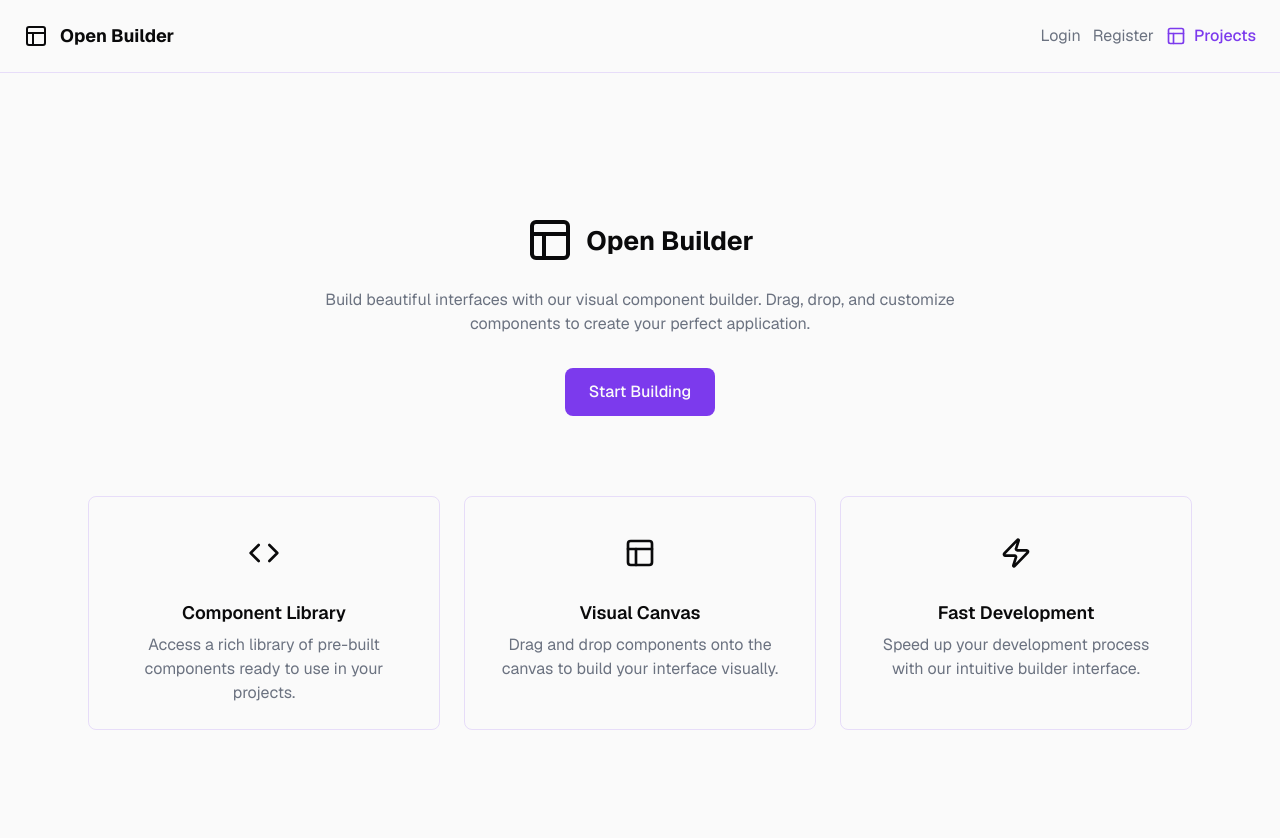
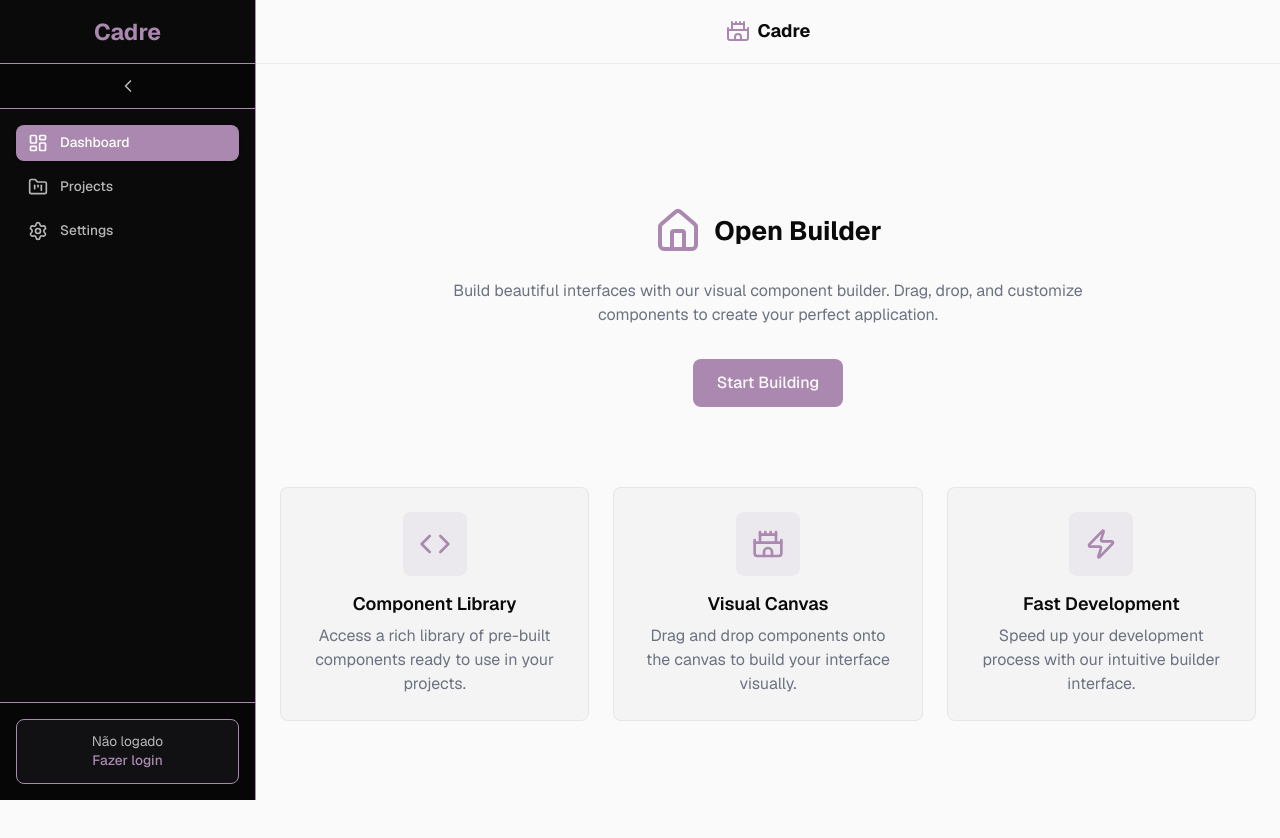
Before and after one commit to AllanCordova/openbuilder, a Next.js app: page / in a window 1280 px wide. Shown: the top 838 px of the page. Built offline with nearby package versions, Linux system fonts and the light colour scheme; no server answers.

Commit message:
feat: update theme colors and implement sidebar layout

```diff
--- a/app/globals.css
+++ b/app/globals.css
@@ -6,10 +6,10 @@
   --color-neutral-200: #e4e4e7;
   --color-neutral-400: #a1a1aa;
   --color-neutral-950: #0a0a0b;
-  --color-violet-600: #7c3aed;
-  --color-violet-700: #6d28d9;
-  --color-violet-400: #a78bfa;
-  --color-violet-300: #c4b5fd;
+  --color-primary-400: #836587;
+  --color-primary-300: #aa88af;
+  --color-primary-600: #5b455e;
+  --color-primary-700: #362838;
   --color-gray-500: #6b7280;
   --color-gray-700: #374151;
   --color-gray-400: #9ca3af;
@@ -19,29 +19,22 @@
   --color-red-400: #f87171;
 }
 
-@theme inline {
-  --radius-sm: 0.375rem;
-  --radius-md: 0.5rem;
-  --radius-lg: 0.75rem;
-  --radius-dashboard: 0.75rem;
-  --spacing-dashboard: 1.5rem;
-}
-
 :root {
   --background: var(--color-neutral-50);
   --foreground: var(--color-neutral-950);
-  --primary: var(--color-violet-600);
-  --primary-hover: var(--color-violet-300);
-  --secondary: var(--color-violet-400);
+  --primary: var(--color-primary-300);
+  --primary-hover: var(--color-primary-700);
+  --secondary: var(--color-primary-400);
   --muted: var(--color-gray-500);
   --background-alt: var(--color-neutral-100);
   --border-light: var(--color-neutral-200);
   --dashboard-border: 2px dashed var(--border-light);
   --dashboard-bg: var(--background-alt);
-  --header-border: rgba(124, 58, 237, 0.15);
+  --header-border: rgba(170, 136, 175, 0.15);
   --header-link: var(--muted);
   --header-link-active: var(--primary);
   --destructive: var(--color-red-600);
+
   --text-xs: clamp(0.6875rem, 0.65rem + 0.1vw, 0.75rem);
   --text-sm: clamp(0.8125rem, 0.775rem + 0.1vw, 0.875rem);
   --text-base: clamp(0.9375rem, 0.875rem + 0.2vw, 1rem);
@@ -54,19 +47,67 @@
   :root {
     --background: var(--color-neutral-950);
     --foreground: var(--color-slate-200);
-    --primary: var(--color-violet-400);
-    --primary-hover: var(--color-violet-300);
-    --secondary: var(--color-violet-300);
+    --primary: var(--color-primary-300);
+    --primary-hover: var(--color-primary-700);
+    --secondary: var(--color-primary-700);
     --muted: var(--color-gray-400);
     --background-alt: var(--color-zinc-800);
     --border-light: var(--color-gray-700);
-    --dashboard-border: 2px dashed var(--border-light);
     --dashboard-bg: var(--background-alt);
-    --header-border: rgba(167, 139, 250, 0.15);
-    --header-link: var(--muted);
-    --header-link-active: var(--primary);
     --destructive: var(--color-red-400);
   }
+}
+
+@theme inline {
+  --radius-sm: 0.375rem;
+  --radius-md: 0.5rem;
+  --radius-lg: 0.75rem;
+  --radius-dashboard: 0.75rem;
+  --spacing-dashboard: 1.5rem;
+
+  --radius-default: var(--radius-md);
+
+  --color-background: var(--background);
+  --color-foreground: var(--foreground);
+  --color-primary: var(--primary);
+  --color-primary-hover: var(--primary-hover);
+  --color-muted: var(--muted);
+  --color-background-alt: var(--background-alt);
+  --color-border-light: var(--border-light);
+  --color-header: var(--header-border);
+  --color-header-link: var(--header-link);
+  --color-header-link-active: var(--header-link-active);
+
+  --color-status-success: #22c55e;
+  --color-status-failed: #ef4444;
+  --color-status-pending: #eab308;
+}
+
+@utility text-typography-heading {
+  font-size: var(--text-lg);
+  line-height: 1.35;
+}
+
+@utility text-typography-body {
+  font-size: var(--text-base);
+  line-height: 1.5;
+}
+
+@utility text-typography-display {
+  font-size: var(--text-2xl);
+  line-height: 1.25;
+}
+
+@utility max-w-canvas {
+  max-width: 72rem;
+}
+
+@utility p-spacing-lg {
+  padding: var(--spacing-dashboard);
+}
+
+@utility gap-spacing-md {
+  gap: 0.75rem;
 }
 
 body {
@@ -74,73 +115,3 @@ body {
   color: var(--foreground);
   font-family: var(--font-geist-sans), system-ui, sans-serif;
 }
-
-.bg-primary {
-  background-color: var(--primary);
-}
-.text-background {
-  color: var(--background);
-}
-.text-foreground {
-  color: var(--foreground);
-}
-.text-muted {
-  color: var(--muted);
-}
-.rounded-default {
-  border-radius: var(--radius-md);
-}
-.text-typography-heading {
-  font-size: var(--text-lg);
-  line-height: 1.35;
-}
-.text-typography-body {
-  font-size: var(--text-base);
-  line-height: 1.5;
-}
-.text-typography-display {
-  font-size: var(--text-2xl);
-  line-height: 1.25;
-}
-.max-w-canvas {
-  max-width: 72rem;
-}
-.p-spacing-lg {
-  padding: var(--spacing-dashboard);
-}
-.gap-spacing-md {
-  gap: 0.75rem;
-}
-
-.border-header {
-  border-color: var(--header-border);
-}
-
-.text-header-link {
-  color: var(--header-link);
-}
-
-.text-header-link:hover {
-  color: var(--primary-hover);
-}
-
-.text-header-link-active {
-  color: var(--header-link-active);
-}
-
-.text-header-link-active:hover {
-  color: var(--primary-hover);
-}
-
-/* Build Status Colors */
-.text-status-success {
-  color: #22c55e;
-}
-
-.text-status-failed {
-  color: #ef4444;
-}
-
-.text-status-pending {
-  color: #eab308;
-}
--- a/app/layout.tsx
+++ b/app/layout.tsx
@@ -1,10 +1,10 @@
 import type { Metadata } from "next";
 import { Geist, Geist_Mono } from "next/font/google";
-import "./globals.css";
-import { Header } from "@/components/ui/Header";
 import { Toaster } from "sonner";
 import { QueryProvider } from "./QueryProvider";
 import { ConfirmModal } from "@/components/ui/ConfirmModal";
+import { SidebarClient } from "@/components/ui/SidebarClient";
+import "./globals.css";
 
 const geistSans = Geist({
   variable: "--font-geist-sans",
@@ -17,7 +17,7 @@ const geistMono = Geist_Mono({
 });
 
 export const metadata: Metadata = {
-  title: "Open Builder",
+  title: "Cadre",
   description: "Build pages visually with drag-and-drop components.",
 };
 
@@ -32,10 +32,11 @@ export default function RootLayout({
         className={`${geistSans.variable} ${geistMono.variable} antialiased`}
       >
         <QueryProvider>
-          <Header />
-          <Toaster richColors closeButton />
-          {children}
-          <ConfirmModal />
+          <SidebarClient>
+            <Toaster richColors closeButton />
+            {children}
+            <ConfirmModal />
+          </SidebarClient>
         </QueryProvider>
       </body>
     </html>
--- a/app/page.tsx
+++ b/app/page.tsx
@@ -1,6 +1,5 @@
 import Link from "next/link";
-import { Layout, Sparkles, Code, Zap } from "lucide-react";
-import { Header } from "@/components/ui/Header";
+import { House, Code, Zap, Castle } from "lucide-react";
 
 export default function Home() {
   return (
@@ -8,7 +7,7 @@ export default function Home() {
       <main className="flex-1 flex flex-col items-center justify-center p-spacing-lg max-w-canvas mx-auto w-full">
         <section className="text-center mb-12">
           <div className="flex items-center justify-center gap-3 mb-6">
-            <Layout className="text-primary" size={48} strokeWidth={2} />
+            <House className="text-primary" size={48} strokeWidth={2} />
             <h1 className="text-typography-display font-bold text-foreground">
               Open Builder
             </h1>
@@ -41,7 +40,7 @@ export default function Home() {
 
           <div className="flex flex-col items-center p-6 bg-background-alt border border-header rounded-default">
             <div className="bg-primary/10 p-4 rounded-default mb-4">
-              <Layout className="text-primary" size={32} strokeWidth={2} />
+              <Castle className="text-primary" size={32} strokeWidth={2} />
             </div>
             <h2 className="text-typography-heading font-semibold text-foreground mb-2">
               Visual Canvas
--- a/components/ui/Header.tsx
+++ b/components/ui/Header.tsx
@@ -1,100 +1,40 @@
 "use client";
 
 import Link from "next/link";
-import { useRouter } from "next/navigation";
-import { Layout, User, LogOut } from "lucide-react";
-import { useProfile, useProfileMutations } from "@/hooks/useProfile";
-import { ErrorFallback } from "./ErrorFallback";
-import { toast } from "sonner";
+import { Castle, Menu } from "lucide-react";
 
-export const Header = () => {
-  const router = useRouter();
-  const { data, isLoading, error } = useProfile();
-  const { logout } = useProfileMutations();
-
-  const handleLogout = async () => {
-    const response = await logout();
-
-    if (response.success) {
-      router.push("/login");
-      toast.success("Logged out successfully!");
-    }
-  };
-
-  if (error) {
-    return <ErrorFallback error={error.message || "Failed to load user!"} />;
-  }
-
+export const Header = ({ onOpenSidebar }: { onOpenSidebar: () => void }) => {
   return (
     <header
       data-testid="header-main-container"
-      className="flex items-center justify-between bg-background border-b border-header p-spacing-lg"
+      className="flex items-center justify-between bg-background border-b border-header px-4 h-16 shrink-0 lg:px-8"
     >
-      <Link
-        href="/"
-        className="flex items-center gap-spacing-md text-foreground hover:opacity-90 transition-opacity"
-        data-testid="header-logo-link"
-      >
-        <Layout className="text-primary" size={24} strokeWidth={2} />
-        <h1 className="text-typography-heading font-bold">Open Builder</h1>
-      </Link>
+      <div className="flex-1 flex justify-start lg:hidden">
+        <button
+          onClick={onOpenSidebar}
+          className="p-2 -ml-2 text-muted hover:text-foreground hover:bg-background-alt rounded-default transition-colors"
+          aria-label="Open menu"
+        >
+          <Menu size={24} strokeWidth={2} />
+        </button>
+      </div>
 
-      <nav className="flex items-center gap-spacing-md">
-        {!isLoading && (
-          <>
-            {data ? (
-              <>
-                <Link
-                  href="/projects"
-                  className="text-header-link-active flex items-center gap-2 text-typography-body transition-colors font-medium"
-                  data-testid="header-canvas-link"
-                >
-                  <Layout size={20} strokeWidth={2} />
-                  <span>Canvas</span>
-                </Link>
-                <div className="flex items-center gap-2 text-header-link text-typography-body px-2 py-1 bg-background-alt rounded-default">
-                  <User size={20} strokeWidth={2} />
-                  <span data-testid="header-user-name">{data.name}</span>
-                </div>
+      <div className="hidden lg:flex flex-1"></div>
 
-                <button
-                  onClick={handleLogout}
-                  className="flex items-center justify-center p-2 text-typography-body hover:text-red-500 hover:bg-red-500/10 transition-colors rounded-default cursor-pointer"
-                  title="Sair da conta"
-                  data-testid="header-logout-button"
-                >
-                  <LogOut size={20} strokeWidth={2} />
-                </button>
-              </>
-            ) : (
-              <>
-                <Link
-                  href="/login"
-                  className="text-header-link flex items-center gap-2 text-typography-body transition-colors"
-                  data-testid="header-login-link"
-                >
-                  <span>Login</span>
-                </Link>
-                <Link
-                  href="/register"
-                  className="text-header-link flex items-center gap-2 text-typography-body transition-colors"
-                  data-testid="header-register-link"
-                >
-                  <span>Register</span>
-                </Link>
-                <Link
-                  href="/projects"
-                  className="text-header-link-active flex items-center gap-2 text-typography-body transition-colors font-medium"
-                  data-testid="header-canvas-link"
-                >
-                  <Layout size={20} strokeWidth={2} />
-                  <span>Projects</span>
-                </Link>
-              </>
-            )}
-          </>
-        )}
-      </nav>
+      <div className="flex flex-1 items-center justify-center">
+        <Link
+          href="/"
+          className="flex items-center gap-2 text-foreground hover:opacity-90 transition-opacity"
+          data-testid="header-logo-link"
+        >
+          <Castle className="text-primary" size={24} strokeWidth={2} />
+          <h1 className="text-typography-heading font-bold whitespace-nowrap">
+            Cadre
+          </h1>
+        </Link>
+      </div>
+
+      <div className="flex flex-1 justify-end"></div>
     </header>
   );
 };
--- /dev/null
+++ b/components/ui/Sidebar.tsx
@@ -0,0 +1,190 @@
+"use client";
+
+import { useState } from "react";
+import {
+  X,
+  LayoutDashboard,
+  FolderKanban,
+  Settings,
+  LogOut,
+  ChevronLeft,
+  ChevronRight,
+} from "lucide-react";
+import Link from "next/link";
+import { usePathname, useRouter } from "next/navigation";
+import { useProfile, useProfileMutations } from "@/hooks/useProfile";
+import { Spinner } from "@/components/ui/Spinner";
+import { toast } from "sonner";
+import Image from "next/image";
+
+const navLinks = [
+  { name: "Dashboard", href: "/", icon: LayoutDashboard },
+  { name: "Projects", href: "/projects", icon: FolderKanban },
+  { name: "Settings", href: "/settings", icon: Settings },
+];
+
+export const Sidebar = ({
+  isOpen,
+  onClose,
+}: {
+  isOpen: boolean;
+  onClose: () => void;
+}) => {
+  const pathname = usePathname();
+  const router = useRouter();
+
+  const [isCollapsed, setIsCollapsed] = useState(false);
+
+  const { data, isLoading } = useProfile();
+  const { logout } = useProfileMutations();
+
+  const handleLogout = async () => {
+    const response = await logout();
+
+    if (response.success) {
+      router.push("/login");
+      toast.success("Logged out successfully!");
+      onClose();
+    }
+  };
+
+  return (
+    <>
+      {isOpen && (
+        <div
+          className="fixed inset-0 z-40 bg-black/60 lg:hidden transition-opacity"
+          onClick={onClose}
+        />
+      )}
+
+      <aside
+        className={`
+          fixed top-0 left-0 z-50 h-screen flex flex-col transition-all duration-300 ease-in-out shadow-xl lg:shadow-none
+          /* Fundo preto/muito escuro, texto claro, e borda na direita com a cor primária */
+          bg-[#0a0a0b] text-white border-r border-[var(--primary)]
+          lg:sticky lg:translate-x-0
+          ${isOpen ? "translate-x-0" : "-translate-x-full"}
+          w-64 ${isCollapsed ? "lg:w-20" : "lg:w-64"}
+        `}
+      >
+        <div className="flex items-center justify-center p-4 h-16 border-b border-[var(--primary)] shrink-0">
+          <span className="text-xl font-bold truncate">
+            <span className="lg:hidden text-[var(--primary)]">Cadre</span>
+            <span className="hidden lg:inline text-[var(--primary)]">
+              {isCollapsed ? "C" : "Cadre"}
+            </span>
+          </span>
+        </div>
+
+        <div className="hidden lg:flex justify-center p-2 border-b border-[var(--primary)] bg-black/40">
+          <button
+            onClick={() => setIsCollapsed(!isCollapsed)}
+            className="p-1 rounded-md text-white/70 hover:text-[var(--primary)] hover:bg-[var(--primary)]/20 transition-colors w-full flex justify-center"
+            title={isCollapsed ? "Expandir" : "Retrair"}
+          >
+            {isCollapsed ? (
+              <ChevronRight size={20} />
+            ) : (
+              <ChevronLeft size={20} />
+            )}
+          </button>
+        </div>
+
+        <nav className="flex-1 overflow-y-auto p-4 space-y-2">
+          {navLinks.map((link) => {
+            const Icon = link.icon;
+            const isActive = pathname === link.href;
+
+            return (
+              <Link
+                key={link.name}
+                href={link.href}
+                onClick={onClose}
+                title={isCollapsed ? link.name : ""}
+                className={`
+                  flex items-center gap-3 py-2 rounded-default transition-all text-sm font-medium
+                  px-3 ${isCollapsed ? "lg:px-0 lg:justify-center" : ""}
+                  ${
+                    isActive
+                      ? "bg-[var(--primary)] text-white shadow-sm"
+                      : "text-white/70 hover:text-[var(--primary)] hover:bg-[var(--primary)]/10"
+                  }
+                `}
+              >
+                <Icon size={20} className="shrink-0" />
+                <span className={`${isCollapsed ? "lg:hidden" : "block"}`}>
+                  {link.name}
+                </span>
+              </Link>
+            );
+          })}
+        </nav>
+
+        <div className="p-4 mt-auto border-t border-[var(--primary)] bg-black/40">
+          <div
+            className={`
+              /* Borda primária na caixa de usuário também */
+              border border-[var(--primary)] rounded-default flex items-center bg-[#111113] transition-all gap-3
+              p-3 ${isCollapsed ? "lg:p-2 lg:justify-center" : ""}
+            `}
+          >
+            {isLoading ? (
+              <Spinner />
+            ) : data ? (
+              <>
+                <div
+                  className="w-8 h-8 rounded-full bg-[var(--primary)] text-white flex items-center justify-center font-bold text-sm shrink-0 uppercase shadow-sm overflow-hidden relative"
+                  title={isCollapsed ? data.name : ""}
+                >
+                  {data.avatar_url ? (
+                    <Image
+                      src={data.avatar_url}
+                      alt={data.name}
+                      fill
+                      className="object-cover"
+                      sizes="32px"
+                    />
+                  ) : (
+                    <span>{data.name.charAt(0)}</span>
+                  )}
+                </div>
+
+                <div
+                  className={`flex flex-col overflow-hidden flex-1 ${isCollapsed ? "lg:hidden" : "block"}`}
+                >
+                  <span className="text-sm font-semibold text-white truncate">
+                    {data.name || "Usuário"}
+                  </span>
+                  <span className="text-xs text-white/50 truncate">
+                    {data.email || "usuario@builder.com"}
+                  </span>
+                </div>
+
+                <button
+                  onClick={handleLogout}
+                  className={`p-1.5 text-white/50 hover:text-red-400 hover:bg-red-400/10 rounded-md transition-colors shrink-0 ${isCollapsed ? "lg:hidden" : "block"}`}
+                  title="Sair"
+                >
+                  <LogOut size={18} />
+                </button>
+              </>
+            ) : (
+              <div
+                className={`flex flex-col text-sm w-full text-center text-white/70 ${isCollapsed ? "lg:hidden" : "block"}`}
+              >
+                <span>Não logado</span>
+                <Link
+                  href="/login"
+                  onClick={onClose}
+                  className="text-[var(--primary)] hover:underline font-medium"
+                >
+                  Fazer login
+                </Link>
+              </div>
+            )}
+          </div>
+        </div>
+      </aside>
+    </>
+  );
+};
--- /dev/null
+++ b/components/ui/SidebarClient.tsx
@@ -0,0 +1,21 @@
+"use client";
+
+import { useState } from "react";
+import { Sidebar } from "@/components/ui/Sidebar";
+import { Header } from "@/components/ui/Header";
+
+export function SidebarClient({ children }: { children: React.ReactNode }) {
+  const [isSidebarOpen, setIsSidebarOpen] = useState(false);
+
+  return (
+    <div className="flex min-h-screen bg-[var(--background)]">
+      <Sidebar isOpen={isSidebarOpen} onClose={() => setIsSidebarOpen(false)} />
+
+      <div className="flex flex-col flex-1 w-full min-w-0">
+        <Header onOpenSidebar={() => setIsSidebarOpen(true)} />
+
+        <main className="flex-1">{children}</main>
+      </div>
+    </div>
+  );
+}
```
